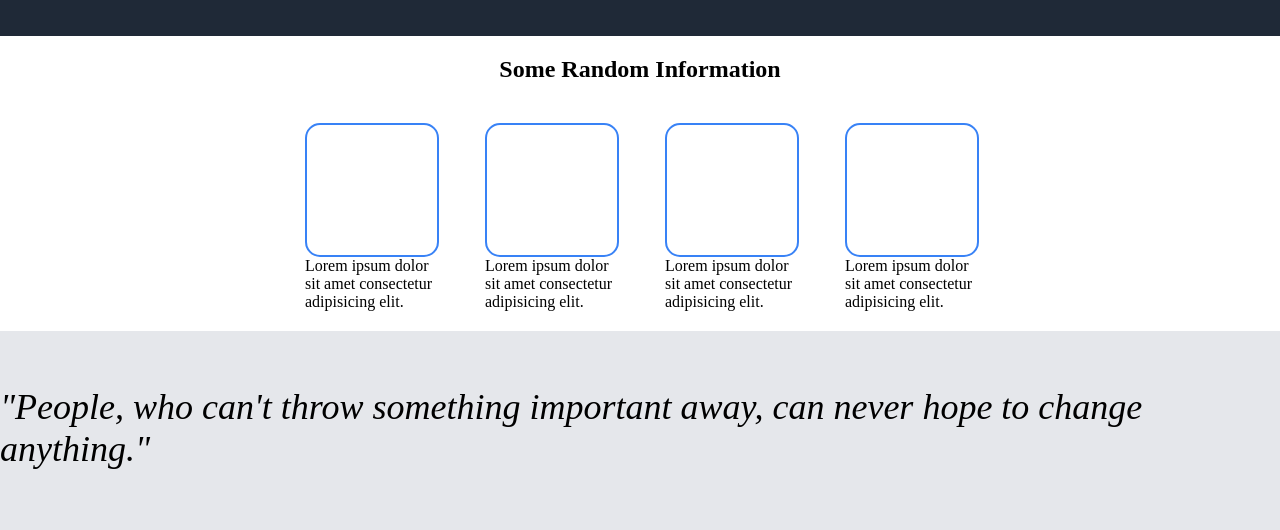
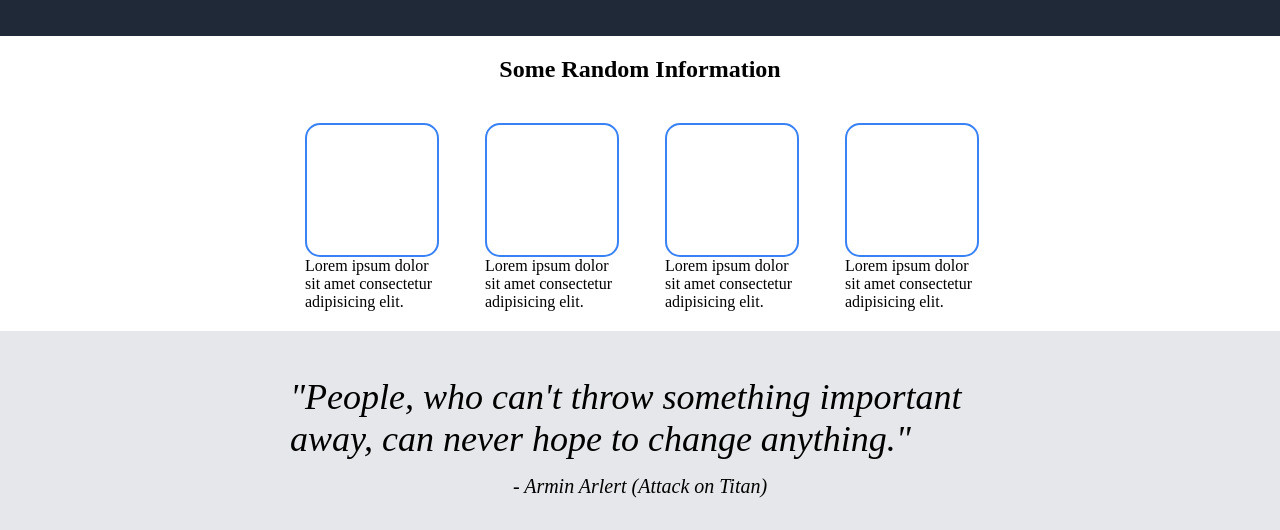
Before and after one commit to aaditya-singh-21/Odin-Landing-Page, a plain HTML site: page index.html in a window 1280 px wide. Shown: the part 261-791 px from the top of the page. Drawn offline with Linux system fonts and the light colour scheme.

Commit message:
Completed styling of quote section

```diff
--- a/index.html
+++ b/index.html
@@ -21,7 +21,7 @@
                 <div class="heading-text">This website has some subtext that goes under
                     the main title. It's smaller and the colour is low contrast.
                 </div>
-                <button>sign up</button>
+                <button class="upper-button">sign up</button>
             </div>
             <div class="image-holder"> <img src="aot.jpg" alt="Attack_on_Titan_Season_1"></div>
         </div>
--- a/style.css
+++ b/style.css
@@ -121,5 +121,13 @@ img{
 }
 
 .line{
-    margin-top: 55px;
+    margin-top: 45px;
+    margin-bottom: 15px;
+    width: 700px;
 }
+
+.author{
+    margin-top: 0px;
+    margin-bottom: 35px;
+    font-size: 20px;
+}
```
